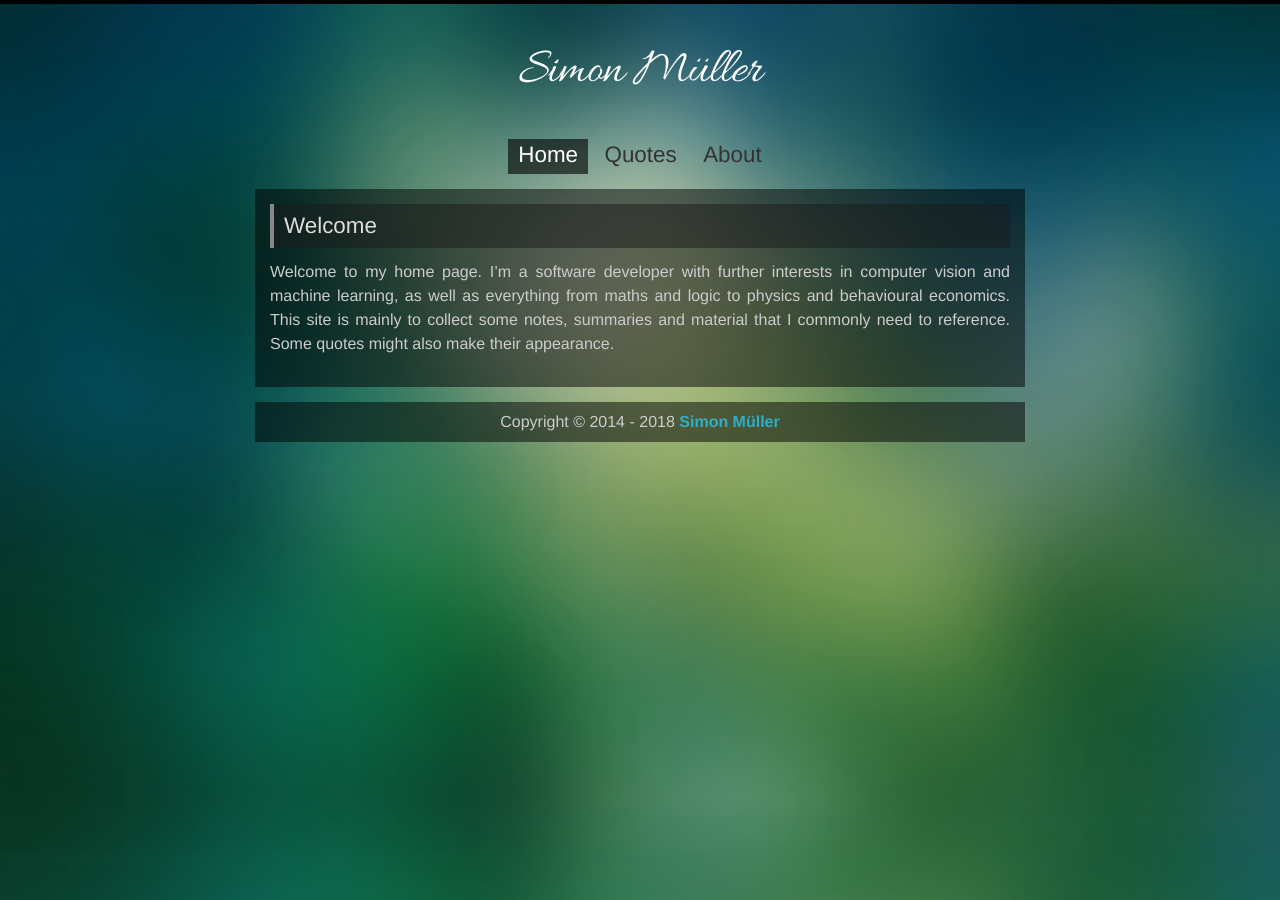
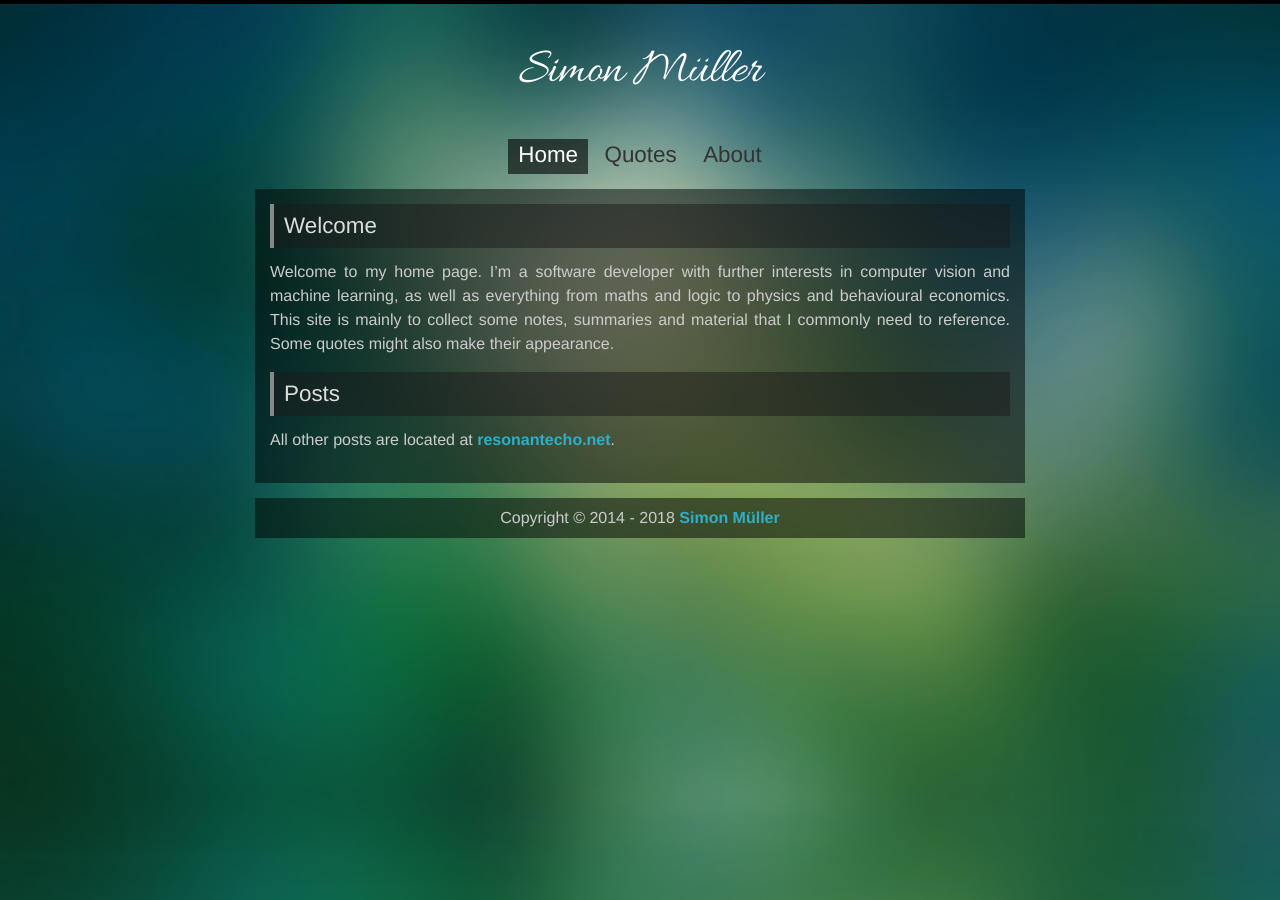
Before and after one commit to samuller/samuller.net, a Jekyll site: the page built from index.md, in a window 1280 px wide. Built offline with Jekyll 4.4.1, drawn with Linux system fonts in a browser that asks for light colours.

Commit message:
Add link to blog

```diff
--- a/index.md
+++ b/index.md
@@ -6,3 +6,7 @@ permalink: /
 # Welcome
 
 Welcome to my home page. I'm a software developer with further interests in computer vision and machine learning, as well as everything from maths and logic to physics and behavioural economics. This site is mainly to collect some notes, summaries and material that I commonly need to reference. Some quotes might also make their appearance.
+
+# Posts
+
+All other posts are located at <a href="//resonantecho.net">resonantecho.net</a>.
```
